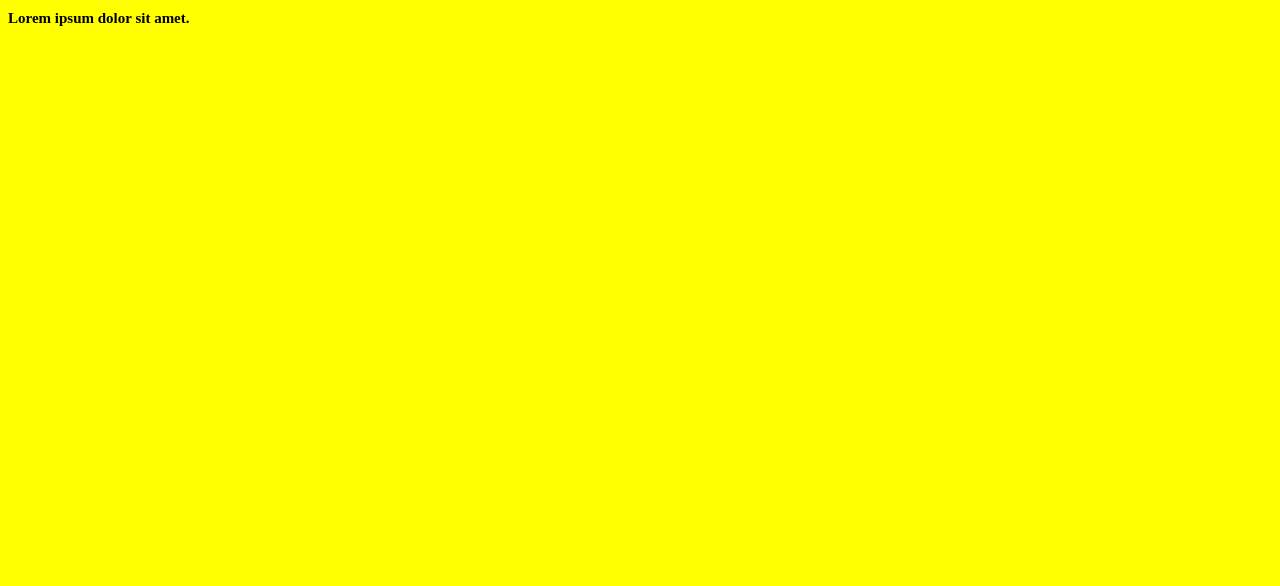
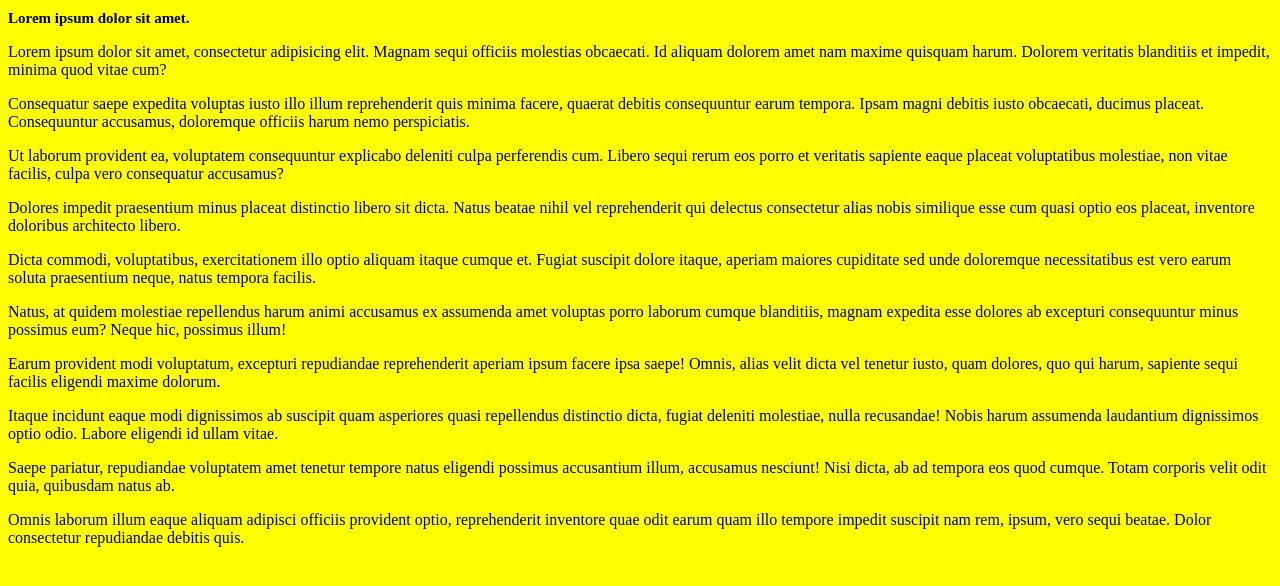
Before and after one commit to kangw3n/grunt-boilerplates, a website: page client/index.html in a window 1280 px wide. Drawn offline with Linux system fonts and the light colour scheme.

Commit message:
browserghost

```diff
--- a/client/index.html
+++ b/client/index.html
@@ -8,6 +8,16 @@
 </head>
 <body>
   <h1>Lorem ipsum dolor sit amet.</h1>
+  <p>Lorem ipsum dolor sit amet, consectetur adipisicing elit. Magnam sequi officiis molestias obcaecati. Id aliquam dolorem amet nam maxime quisquam harum. Dolorem veritatis blanditiis et impedit, minima quod vitae cum?</p>
+  <p>Consequatur saepe expedita voluptas iusto illo illum reprehenderit quis minima facere, quaerat debitis consequuntur earum tempora. Ipsam magni debitis iusto obcaecati, ducimus placeat. Consequuntur accusamus, doloremque officiis harum nemo perspiciatis.</p>
+  <p>Ut laborum provident ea, voluptatem consequuntur explicabo deleniti culpa perferendis cum. Libero sequi rerum eos porro et veritatis sapiente eaque placeat voluptatibus molestiae, non vitae facilis, culpa vero consequatur accusamus?</p>
+  <p>Dolores impedit praesentium minus placeat distinctio libero sit dicta. Natus beatae nihil vel reprehenderit qui delectus consectetur alias nobis similique esse cum quasi optio eos placeat, inventore doloribus architecto libero.</p>
+  <p>Dicta commodi, voluptatibus, exercitationem illo optio aliquam itaque cumque et. Fugiat suscipit dolore itaque, aperiam maiores cupiditate sed unde doloremque necessitatibus est vero earum soluta praesentium neque, natus tempora facilis.</p>
+  <p>Natus, at quidem molestiae repellendus harum animi accusamus ex assumenda amet voluptas porro laborum cumque blanditiis, magnam expedita esse dolores ab excepturi consequuntur minus possimus eum? Neque hic, possimus illum!</p>
+  <p>Earum provident modi voluptatum, excepturi repudiandae reprehenderit aperiam ipsum facere ipsa saepe! Omnis, alias velit dicta vel tenetur iusto, quam dolores, quo qui harum, sapiente sequi facilis eligendi maxime dolorum.</p>
+  <p>Itaque incidunt eaque modi dignissimos ab suscipit quam asperiores quasi repellendus distinctio dicta, fugiat deleniti molestiae, nulla recusandae! Nobis harum assumenda laudantium dignissimos optio odio. Labore eligendi id ullam vitae.</p>
+  <p>Saepe pariatur, repudiandae voluptatem amet tenetur tempore natus eligendi possimus accusantium illum, accusamus nesciunt! Nisi dicta, ab ad tempora eos quod cumque. Totam corporis velit odit quia, quibusdam natus ab.</p>
+  <p>Omnis laborum illum eaque aliquam adipisci officiis provident optio, reprehenderit inventore quae odit earum quam illo tempore impedit suscipit nam rem, ipsum, vero sequi beatae. Dolor consectetur repudiandae debitis quis.</p>
 
   <script src="js/script.js"></script>
 </body>
```
Also changed, not shown: gruntfile.js (+6 -1 lines), 1 other file.
